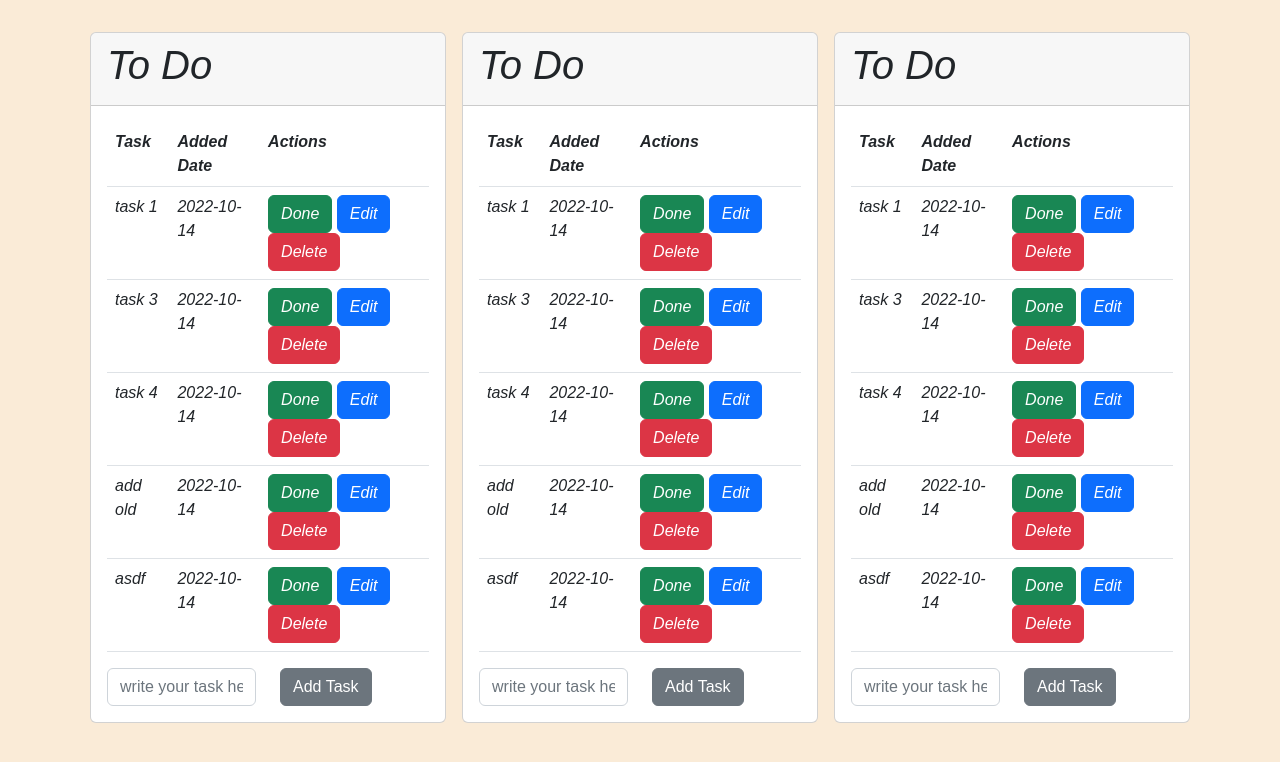
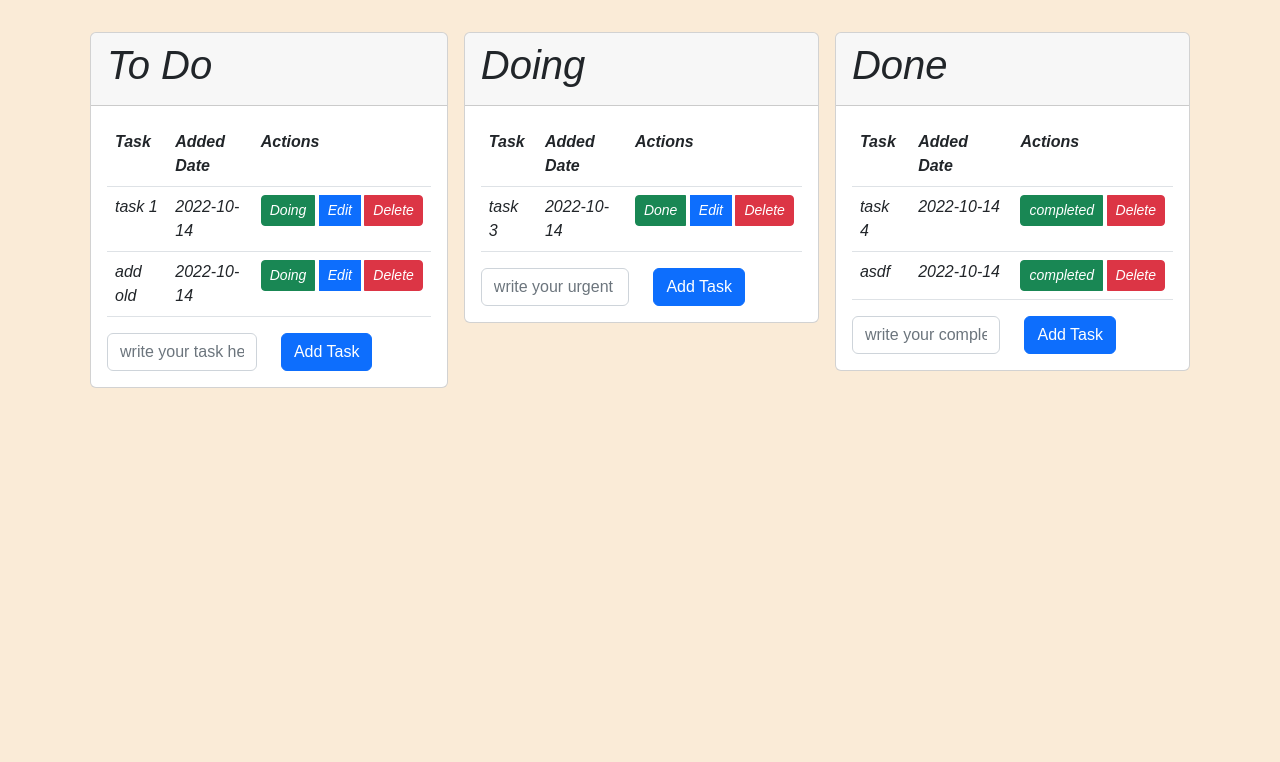
Before and after one commit to delowarsikder/Trello-Board, a Flask app: page / in a window 1280 px wide. Shown: the top 762 px of the page. Run offline with Flask 2, Linux system fonts and the light colour scheme; data comes from the database, SQL or seed files in the repository; both versions use the stored data as it was after the commit; parts of the project's set-up code (start-up, migrations or seed data) failed here and were passed over.

Commit message:
add doing and done task feature completely

```diff
--- a/app.py
+++ b/app.py
@@ -1,40 +1,46 @@
-from cmath import inf
-from crypt import methods
-from distutils.log import debug
-from tkinter.tix import Tree
-from turtle import end_fill
-from flask import Flask, render_template, url_for, request, redirect,flash
+from os import stat
+from flask import Flask, render_template, url_for, request, redirect,flash,session
 from flask_sqlalchemy import SQLAlchemy
 from datetime import datetime
+from sqlalchemy import null
 
 app=Flask(__name__)
 app.config['SQLALCHEMY_DATABASE_URI']='sqlite:///test.db'
 db=SQLAlchemy(app)
 app.secret_key = 'secretKey'
 
+###Target task model
 class Todo(db.Model):
   id=db.Column(db.Integer,primary_key=True)
   content=db.Column(db.String(200),nullable=False)
   date_created=db.Column(db.DateTime,default=datetime.utcnow)
+  status=db.Column(db.Integer,nullable=False)
 
   def __repr__(self):
     return '<Task %r>' % self.id
 
 
-with app.app_context():
-    db.create_all()
-
-
 @app.route('/',methods=['POST','GET'])
 def index():
-  print("shouted from index")
+
+  if request.method == 'GET':
+    allTasks=Todo.query.order_by(Todo.date_created).all()
+    return render_template('index.html',allTasks=allTasks)
+
   if request.method=='POST':
+    status=0
+    ##check status
+    if request.form['click']=='todo_btn':
+      status=0
+    elif request.form['click']== 'doing_btn':
+      status=1
+    elif request.form['click']=='done_btn':
+      status=2
+
     task_content=request.form['content']
     if task_content !="":
-      new_task=Todo(content=task_content)
+      new_task=Todo(content=task_content,status=status)
     else:
-      flash("No task add")
-      # return "No task add"
       return redirect('/')
 
     try:
@@ -43,14 +49,11 @@ def index():
       return redirect('/')
     except:
       return 'There was an issue'
-  else:
-    tasks=Todo.query.order_by(Todo.date_created).all()
-    return render_template('index.html',tasks=tasks)
+
 
 
 @app.route('/delete/<int:id>')
 def delete(id):
-  # print("shouted from delete section")
   task_to_delete=Todo.query.get_or_404(id)
   try:
     db.session.delete(task_to_delete)
@@ -63,7 +66,6 @@ def delete(id):
 
 @app.route('/update/<int:id>',methods=['GET','POST'])
 def update(id):
-  print("shouted from Update section")
   task_to_update=Todo.query.get_or_404(id)
 
   if request.method=="POST":
@@ -83,20 +85,28 @@ def update(id):
   else:
     return render_template('update.html',task=task_to_update)
 
-###complete task
+###change task state Todo->Doing->Done
+@app.route('/readyTask/<int:id>')
+def readyTask(id):
+  current_task=Todo.query.get_or_404(id)
+  print ("before doing Task: ",current_task.status)
+  if current_task.status==0:
+    current_task.status=1
+  elif current_task.status==1:
+    current_task.status=2
 
-@app.route('/complete/<int:id>')
-def complete(id):
-  task_to_done=Todo.query.get_or_404(id)
-  print("completed task :",task_to_done.content)
-  return "your task is completed"
+  try:
+    db.session.commit()
+    return redirect('/')
 
+  except:
+    return 'There is a problem'
 
-
-
-
-
+# Create the table
+db.init_app(app)
+with app.app_context():
+    db.create_all()
 
 ##start main here
 if __name__=='__main__':
-  app.run(host='localhost',port=5050,debug=True)
+  app.run(host='localhost',port=5000,debug=True)
--- a/templates/index.html
+++ b/templates/index.html
@@ -2,7 +2,6 @@
 <div class="container">
   <br />
   <div class="d-flex">
-
     <!-- To do -->
     <div class="p-2 flex-fill">
       <div class="card">
@@ -18,17 +17,32 @@
               <th>Actions</th>
             </tr>
 
-            {%for task in tasks%}
+            {%for task in allTasks%}
+              {% if task.status==0%}
             <tr>
               <td>{{task.content}}</td>
               <td>{{task.date_created.date()}}</td>
               <td>
-                <a href="/complete/{{task.id}}" class="btn btn-success">Done</a>
-                <a href="/update/{{task.id}}" class="btn btn-primary">Edit</a>
-                <a href="/delete/{{task.id}}" class="btn btn-danger">Delete</a>
+                <div
+                  class="btn-group"
+                  role="group"
+                  aria-label=""
+                >
+                  <a href="/readyTask/{{task.id}}" class="btn btn-success btn-sm"
+                    >Doing</a
+                  >
+                  &nbsp;
+                  <a href="/update/{{task.id}}" class="btn btn-primary btn-sm"
+                    >Edit</a
+                  >
+                  &nbsp;
+                  <a href="/delete/{{task.id}}" class="btn btn-danger btn-sm"
+                    >Delete</a
+                  >
+                </div>
               </td>
             </tr>
-
+              {%endif%}
             {%endfor%}
           </table>
 
@@ -40,16 +54,13 @@
                   class="form-control"
                   name="content"
                   id="content"
+                  value=""
                   placeholder="write your task here"
                   required
                 />
               </div>
               <div class="col">
-                <input
-                  type="submit"
-                  value="Add Task"
-                  class="btn btn-secondary"
-                />
+                <button class="btn btn-primary" name="click" value="todo_btn">Add Task</button>
               </div>
             </div>
           </form>
@@ -62,7 +73,7 @@
     <div class="p-2 flex-fill">
       <div class="card">
         <div class="card-header">
-          <h1>To Do</h1>
+          <h1>Doing</h1>
         </div>
 
         <div class="card-body">
@@ -73,17 +84,25 @@
               <th>Actions</th>
             </tr>
 
-            {%for task in tasks%}
-            <tr>
-              <td>{{task.content}}</td>
-              <td>{{task.date_created.date()}}</td>
-              <td>
-                <a href="/complete/{{task.id}}" class="btn btn-success">Done</a>
-                <a href="/update/{{task.id}}" class="btn btn-primary">Edit</a>
-                <a href="/delete/{{task.id}}" class="btn btn-danger">Delete</a>
-              </td>
-            </tr>
+            {%for task in allTasks%}
 
+            {%if task.status==1%}
+              <tr>
+                <td>{{task.content}}</td>
+                <td>{{task.date_created.date()}}</td>
+                <td>
+                  <div
+                    class="btn-group"
+                    role="group"
+                    aria-label=""
+                  >
+                  <a href="/readyTask/{{task.id}}" class="btn btn-success btn-sm">Done</a> &nbsp;
+                  <a href="/update/{{task.id}}" class="btn btn-primary btn-sm">Edit</a> &nbsp;
+                  <a href="/delete/{{task.id}}" class="btn btn-danger btn-sm">Delete</a>
+                </td>
+                </div>
+              </tr>
+            {%endif%}
             {%endfor%}
           </table>
 
@@ -95,16 +114,14 @@
                   class="form-control"
                   name="content"
                   id="content"
-                  placeholder="write your task here"
+                  value=""
+                  placeholder="write your urgent task here"
                   required
                 />
               </div>
+
               <div class="col">
-                <input
-                  type="submit"
-                  value="Add Task"
-                  class="btn btn-secondary"
-                />
+                <button class="btn btn-primary" name="click" value="doing_btn">Add Task</button>
               </div>
             </div>
           </form>
@@ -112,10 +129,11 @@
       </div>
     </div>
 
+    <!-- Done-->
     <div class="p-2 flex-fill">
       <div class="card">
         <div class="card-header">
-          <h1>To Do</h1>
+          <h1>Done</h1>
         </div>
 
         <div class="card-body">
@@ -126,17 +144,23 @@
               <th>Actions</th>
             </tr>
 
-            {%for task in tasks%}
+            {%for task in allTasks%}
+            {% if task.status==2%}
             <tr>
               <td>{{task.content}}</td>
               <td>{{task.date_created.date()}}</td>
               <td>
-                <a href="/complete/{{task.id}}" class="btn btn-success">Done</a>
-                <a href="/update/{{task.id}}" class="btn btn-primary">Edit</a>
-                <a href="/delete/{{task.id}}" class="btn btn-danger">Delete</a>
+                <div class="btn-group"
+                  role="group"
+                  aria-label=""
+                >
+
+                <a href="/" class="btn btn-success btn-sm">completed</a> &nbsp;
+                <a href="/delete/{{task.id}}" class="btn btn-danger btn-sm">Delete</a>
+                </div>
               </td>
             </tr>
-
+            {%endif%}
             {%endfor%}
           </table>
 
@@ -148,16 +172,14 @@
                   class="form-control"
                   name="content"
                   id="content"
-                  placeholder="write your task here"
+                  value=""
+                  placeholder="write your completed task"
                   required
                 />
               </div>
               <div class="col">
-                <input
-                  type="submit"
-                  value="Add Task"
-                  class="btn btn-secondary"
-                />
+
+                <button class="btn btn-primary" name="click" value="done_btn">Add Task</button>
               </div>
             </div>
           </form>
--- a/templates/update.html
+++ b/templates/update.html
@@ -22,11 +22,7 @@
             </div>
 
             <div class="col">
-              <input
-                type="submit"
-                value="Update Task"
-                class="btn btn-primary"
-              />
+              <button class="btn btn-primary btn-sm"  name="click" value="todo_btn">Update Task</button>
             </div>
           </div>
         </form>
```
Also changed, not shown: templates/doingTask.html (added, +62 -0 lines), test.db.
